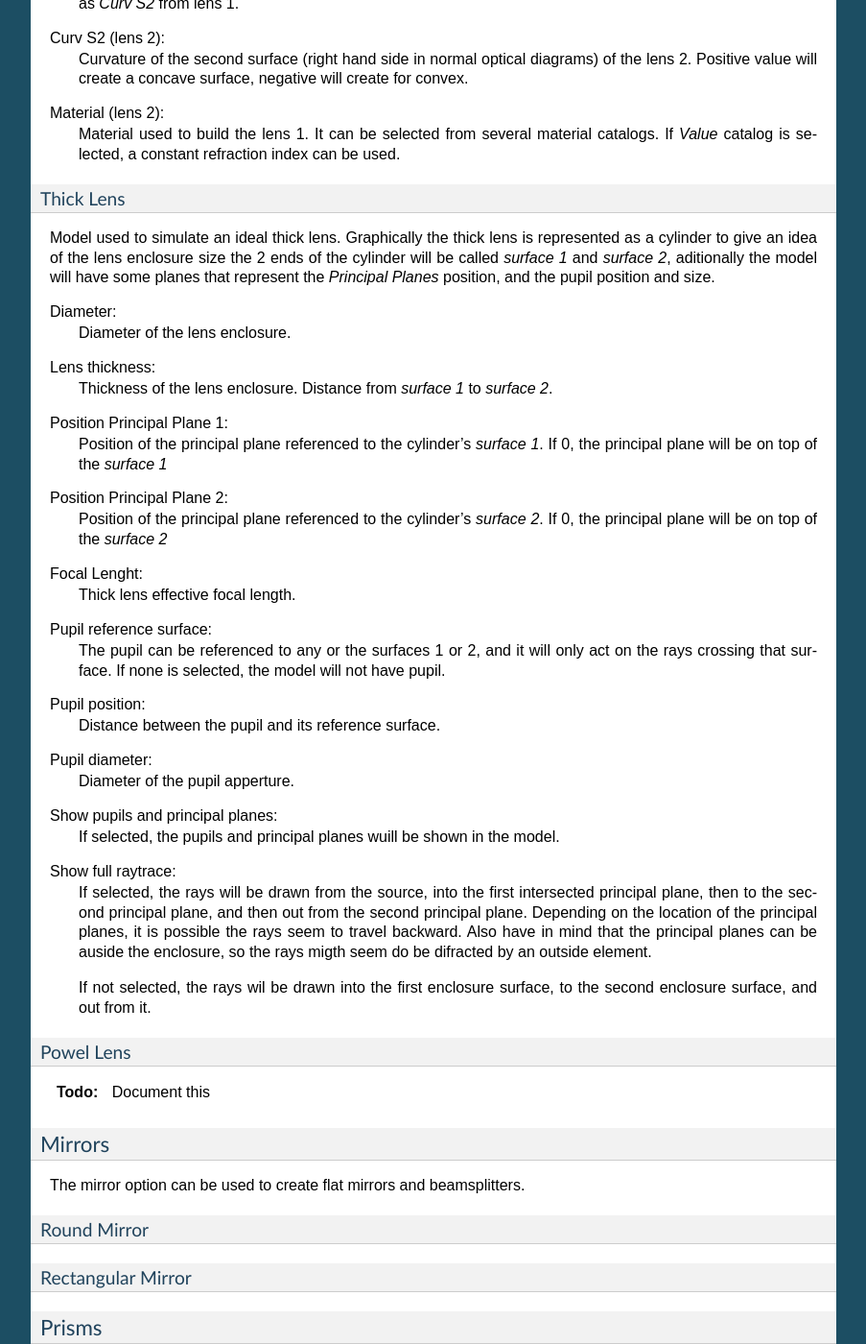
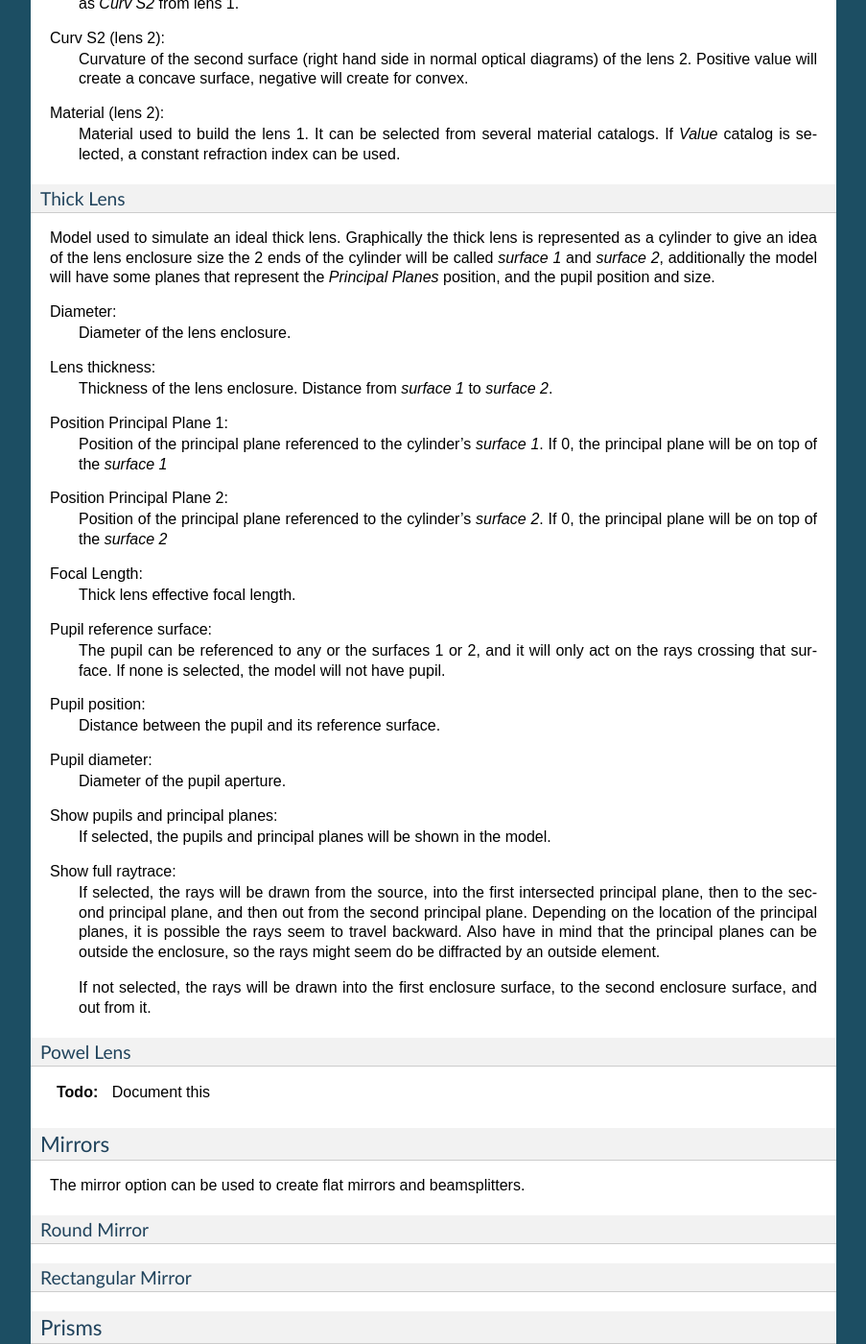
Before and after one commit to cihologramas/freecad-pyoptools, a Sphinx documentation site: the page built from doc/newmodel.rst, in a window 1280 px wide and 1400 px high, scrolled down 2508 px. Shown: the whole window at 96% size, without its empty margins (198-1101 px from the left). Built offline with Sphinx 7.4.7, drawn with Linux system fonts in a browser that asks for light colours; some of the changed text lies outside the part shown.

Commit message:
documentation-fix

```diff
--- a/doc/newmodel.rst
+++ b/doc/newmodel.rst
@@ -1,14 +1,14 @@
 Creating a new optical model
 ============================
 
-After the workbench is activated, two new menus will appear in FreeCAD menubar,
+After the workbench is activated, two new menus will appear in FreeCAD menu-bar,
 the `Add Components` menu, and the `Simulate Menu`.
 
 
 Add Components
 --------------
 
-The add components menu has a set of submenus that allow to add optical several
+The add components menu has a set of sub-menus that allow to add optical several
 types of optical components to the 3D space where the simulation by raytracing
 will be performed. All the windows from the `Add Component` have 2 options in
 common that allow to position the component in the 3D space:
@@ -166,7 +166,7 @@
 
 Model used to simulate an ideal thick lens. Graphically the thick lens is
 represented as a cylinder to give an idea of the lens enclosure size the 2 ends
-of the cylinder will be called `surface 1` and `surface 2`, aditionally the
+of the cylinder will be called `surface 1` and `surface 2`, additionally the
 model will have some planes that represent the `Principal Planes` position, and
 the pupil position and size.
 
@@ -185,7 +185,7 @@
     Position of the principal plane referenced to the cylinder's `surface 2`.
     If 0, the principal plane will be on top of the `surface 2`
 
-Focal Lenght:
+Focal Length:
     Thick lens effective focal length.
 
 Pupil reference surface:
@@ -197,20 +197,20 @@
     Distance between the pupil and its reference surface.
 
 Pupil diameter:
-    Diameter of the pupil apperture.
+    Diameter of the pupil aperture.
 
 Show pupils and principal planes:
-   If selected, the pupils and principal planes wuill be shown in the model.
+   If selected, the pupils and principal planes will be shown in the model.
 
 Show full raytrace:
    If selected, the rays will be drawn from the source, into the first
    intersected principal plane, then to the second principal plane, and then
    out from the second principal plane. Depending on the location of the
    principal planes, it is possible the rays seem to travel backward. Also have
-   in mind that the principal planes can be auside the enclosure, so the rays
-   migth seem do be difracted by an outside element.
+   in mind that the principal planes can be outside the enclosure, so the rays
+   might seem do be diffracted by an outside element.
 
-   If not selected, the rays wil be drawn into the first enclosure surface, to
+   If not selected, the rays will be drawn into the first enclosure surface, to
    the second enclosure surface, and out from it.
 
 Powel Lens
```
Also changed, not shown: other parts of doc/newmodel.rst (+4 -4 lines).
